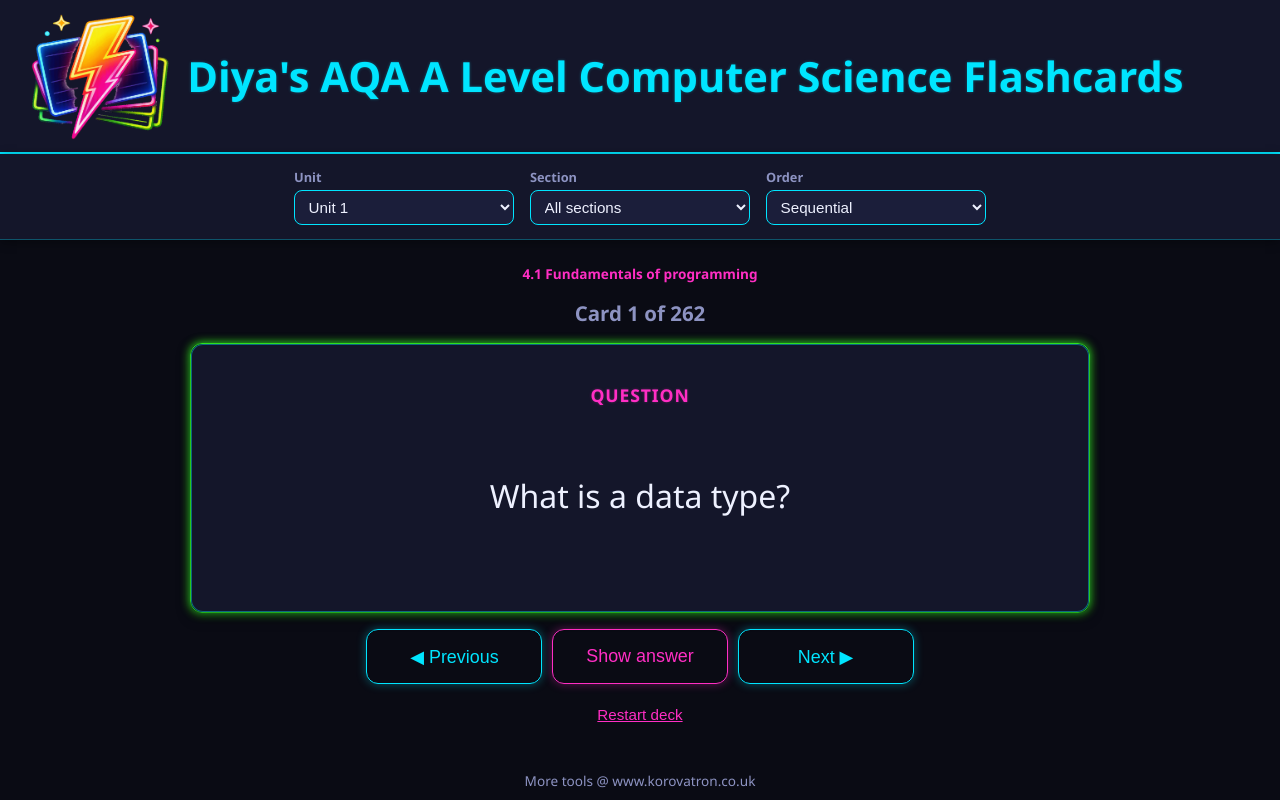
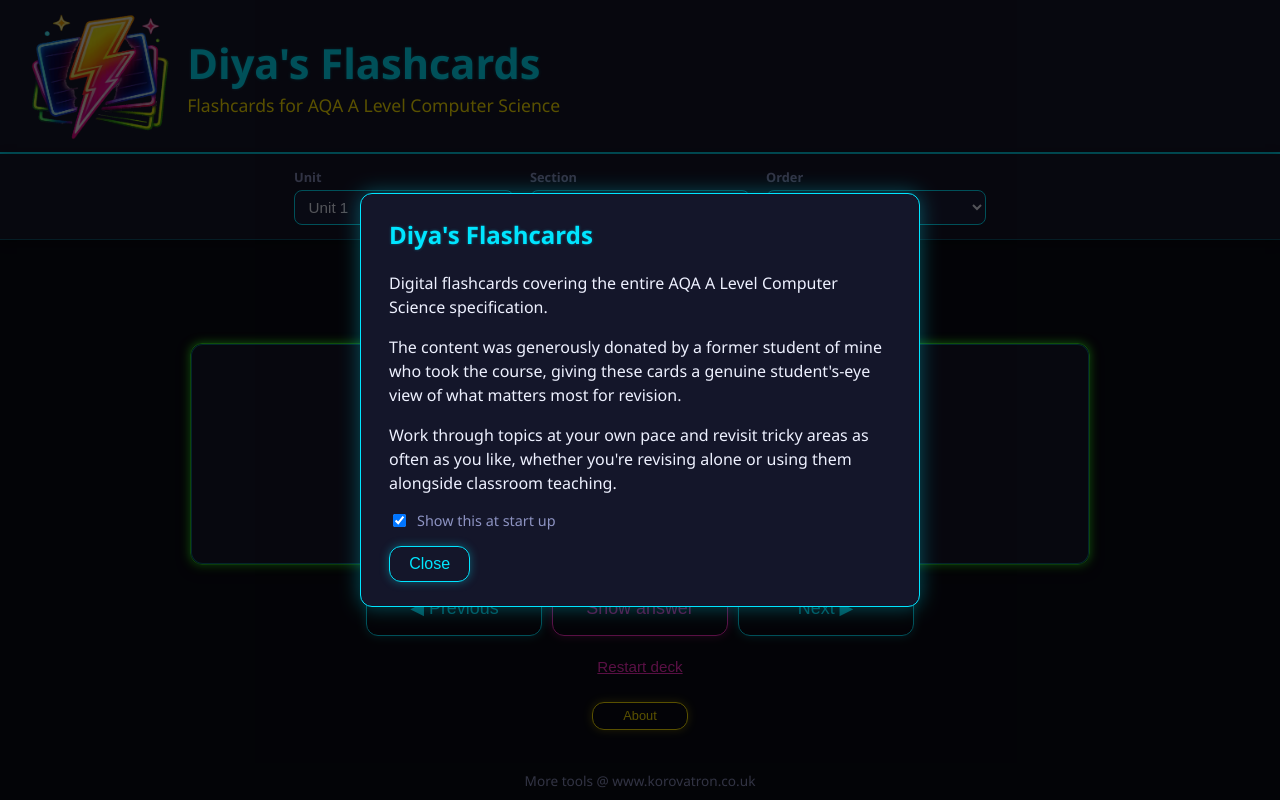
Before and after one commit to korovatron/flashcards, a plain HTML site: page index.html in a window 1280 px wide. Drawn offline with Linux system fonts and the light colour scheme.

Commit message:
Add About button/modal and update header title/subtitle

```diff
--- a/app.js
+++ b/app.js
@@ -265,6 +265,38 @@ document.getElementById('btn-prev').addEventListener('click', () => goToOffset(-
 
 narrowQuery.addEventListener('change', refreshDropdownLabels);
 
+// About modal
+
+const SHOW_ABOUT_STARTUP_KEY = 'flashcards-show-about-on-startup';
+const aboutModalOverlay = document.getElementById('about-modal-overlay');
+const chkShowAboutStartup = document.getElementById('chk-show-about-startup');
+
+function showAboutOnStartupPreference() {
+  return localStorage.getItem(SHOW_ABOUT_STARTUP_KEY) !== 'false';
+}
+
+function openAboutModal() {
+  chkShowAboutStartup.checked = showAboutOnStartupPreference();
+  aboutModalOverlay.classList.add('active');
+}
+
+function closeAboutModal() {
+  aboutModalOverlay.classList.remove('active');
+}
+
+document.getElementById('btn-about').addEventListener('click', openAboutModal);
+document.getElementById('btn-about-close').addEventListener('click', closeAboutModal);
+aboutModalOverlay.addEventListener('click', (e) => {
+  if (e.target === aboutModalOverlay) closeAboutModal();
+});
+chkShowAboutStartup.addEventListener('change', () => {
+  localStorage.setItem(SHOW_ABOUT_STARTUP_KEY, chkShowAboutStartup.checked ? 'true' : 'false');
+});
+
+if (showAboutOnStartupPreference()) {
+  openAboutModal();
+}
+
 applyCardColour();
 populateSectionOptions(selectUnitEl.value);
 loadUnit(selectUnitEl.value);
--- a/index.html
+++ b/index.html
@@ -17,7 +17,10 @@
 <body>
 <header>
   <img src="images/logo.png" alt="Logo" class="logo">
-  <h1>Diya's AQA A Level Computer Science Flashcards</h1>
+  <div class="header-text">
+    <h1>Diya's Flashcards</h1>
+    <p class="header-subtitle">Flashcards for AQA A Level Computer Science</p>
+  </div>
 </header>
 
 <div class="controls-bar">
@@ -79,9 +82,27 @@
     <div class="secondary-controls">
       <button id="btn-restart" class="link-btn">Restart deck</button>
     </div>
+
+    <div class="about-row">
+      <button id="btn-about" class="about-btn">About</button>
+    </div>
   </section>
 
 </main>
+
+<div id="about-modal-overlay" class="modal-overlay">
+  <div class="modal-box" role="dialog" aria-modal="true" aria-labelledby="about-modal-heading">
+    <h2 id="about-modal-heading">Diya's Flashcards</h2>
+    <p>Digital flashcards covering the entire AQA A Level Computer Science specification.</p>
+    <p>The content was generously donated by a former student of mine who took the course, giving these cards a genuine student's-eye view of what matters most for revision.</p>
+    <p>Work through topics at your own pace and revisit tricky areas as often as you like, whether you're revising alone or using them alongside classroom teaching.</p>
+    <label class="modal-checkbox-row">
+      <input type="checkbox" id="chk-show-about-startup" checked>
+      Show this at start up
+    </label>
+    <button id="btn-about-close" class="modal-close-btn">Close</button>
+  </div>
+</div>
 
 <footer>
   <a href="https://www.korovatron.co.uk" target="_blank" rel="noopener">More tools @ www.korovatron.co.uk</a>
--- a/style.css
+++ b/style.css
@@ -52,13 +52,22 @@ header {
   flex-shrink: 0;
 }
 
-header h1 {
+header .header-text {
   flex: 1;
   text-align: left;
+}
+
+header h1 {
   margin: 0;
   font-size: clamp(1.6rem, 3.5vw, 2.6rem);
   color: var(--colour-primary);
   text-shadow: 0 0 3px rgba(0, 229, 255, 0.35);
+}
+
+.header-subtitle {
+  margin: 0.15rem 0 0;
+  font-size: clamp(0.85rem, 1.4vw, 1.1rem);
+  color: #ffe600;
 }
 
 .controls-bar {
@@ -299,6 +308,102 @@ main#app {
   justify-content: center;
 }
 
+.about-row {
+  display: flex;
+  justify-content: center;
+  margin-top: 0.25rem;
+}
+
+.about-btn {
+  width: clamp(5rem, 9vw, 6rem);
+  padding: 0.35rem 0.7rem;
+  font-size: 0.8rem;
+  border: 1px solid #ffe600;
+  border-radius: var(--radius);
+  cursor: pointer;
+  background: transparent;
+  color: #ffe600;
+  box-shadow: 0 0 8px rgba(255, 230, 0, 0.35);
+  transition: background 0.15s ease, box-shadow 0.15s ease;
+  touch-action: manipulation;
+}
+
+@media (hover: hover) and (pointer: fine) {
+  .about-btn:hover {
+    background: rgba(255, 230, 0, 0.15);
+    box-shadow: 0 0 14px rgba(255, 230, 0, 0.6);
+  }
+}
+
+/* About modal */
+
+.modal-overlay {
+  display: none;
+  position: fixed;
+  inset: 0;
+  background: rgba(0, 0, 0, 0.65);
+  align-items: center;
+  justify-content: center;
+  padding: 1rem;
+  z-index: 100;
+}
+
+.modal-overlay.active {
+  display: flex;
+}
+
+.modal-box {
+  background: var(--colour-surface);
+  border: 1px solid var(--colour-primary);
+  border-radius: var(--radius);
+  box-shadow: 0 0 20px rgba(0, 229, 255, 0.35);
+  max-width: 560px;
+  width: 100%;
+  max-height: 85vh;
+  overflow-y: auto;
+  padding: 1.5rem 1.75rem;
+  color: var(--colour-text);
+}
+
+.modal-box h2 {
+  margin-top: 0;
+  color: var(--colour-primary);
+  text-shadow: 0 0 3px rgba(0, 229, 255, 0.35);
+}
+
+.modal-box p {
+  line-height: 1.5;
+}
+
+.modal-checkbox-row {
+  display: flex;
+  align-items: center;
+  gap: 0.5rem;
+  font-size: 0.9rem;
+  color: var(--colour-text-dim);
+  margin: 1rem 0;
+  cursor: pointer;
+}
+
+.modal-close-btn {
+  padding: 0.5rem 1.2rem;
+  font-size: 1rem;
+  border: 1px solid var(--colour-primary);
+  border-radius: var(--radius);
+  cursor: pointer;
+  background: transparent;
+  color: var(--colour-primary);
+  box-shadow: 0 0 10px rgba(0, 229, 255, 0.35);
+  touch-action: manipulation;
+}
+
+@media (hover: hover) and (pointer: fine) {
+  .modal-close-btn:hover {
+    background: rgba(0, 229, 255, 0.15);
+    box-shadow: 0 0 16px rgba(0, 229, 255, 0.6);
+  }
+}
+
 footer {
   text-align: center;
   padding: 0.6rem 1rem;
```
